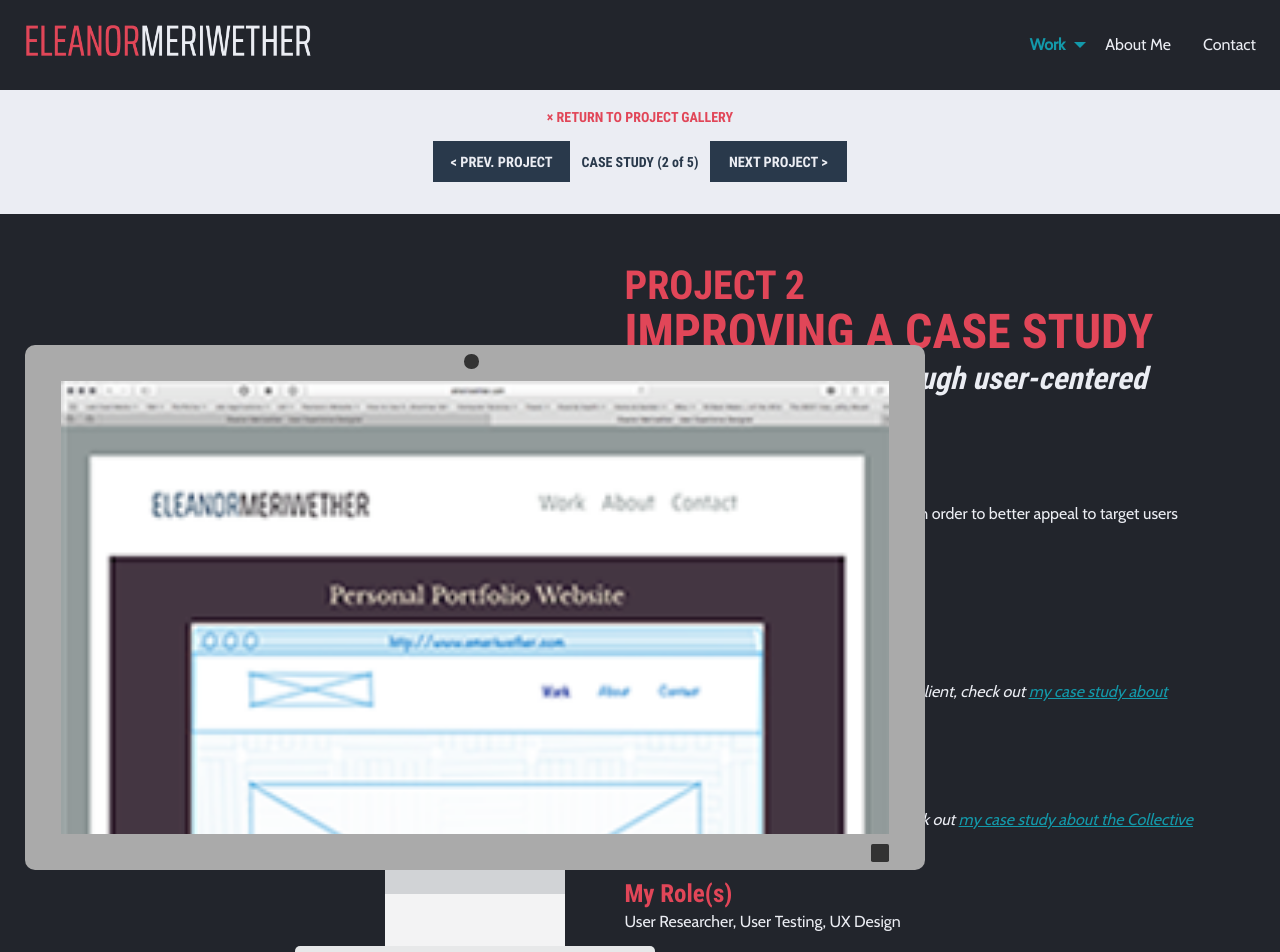
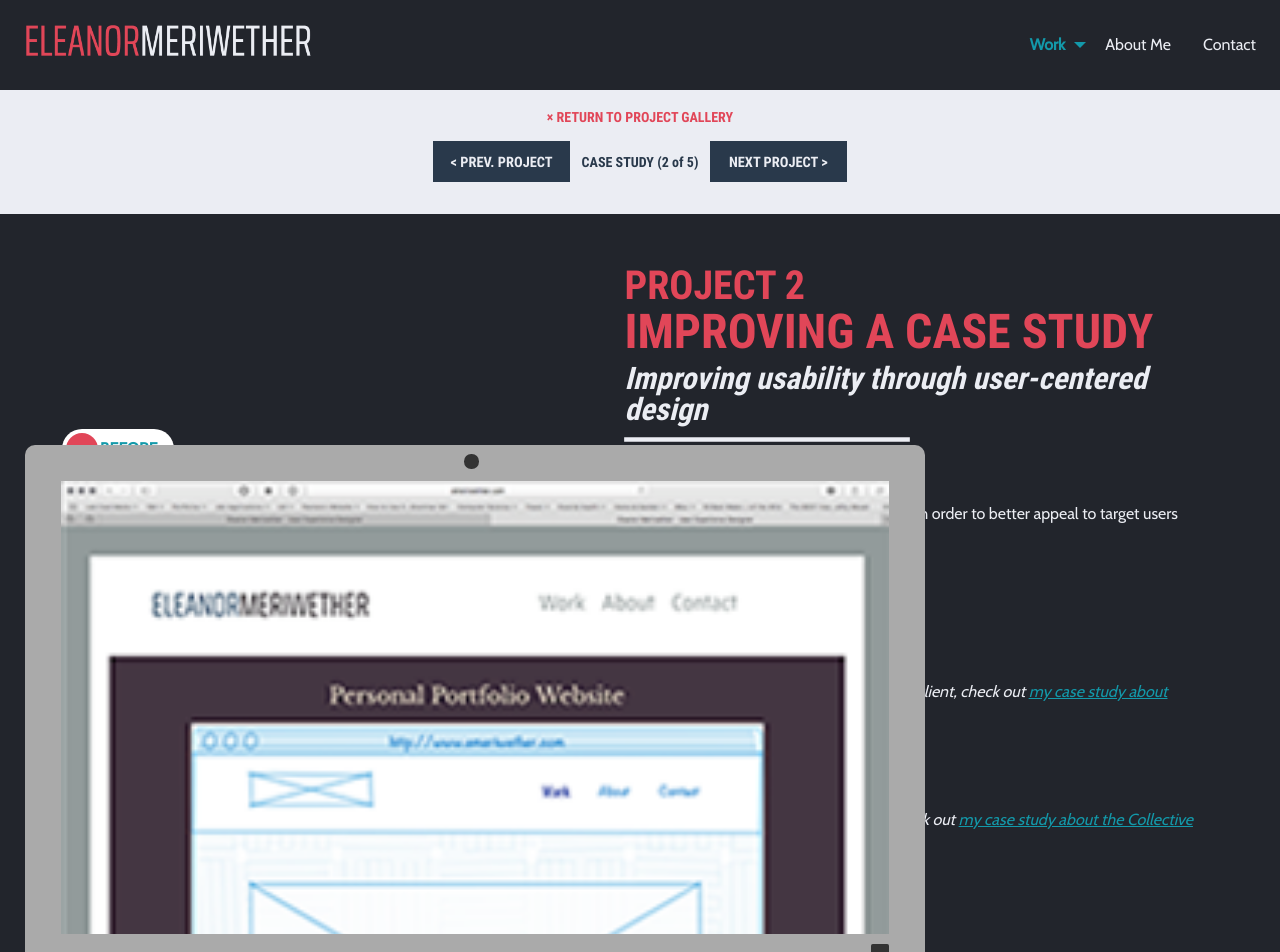
Before and after one commit to emeriwether/emeriwether.github.io, a Jekyll site: the page built from project.html, in a window 1280 px wide. Shown: the top 952 px of the page. Built offline with Jekyll 4.4.1, drawn with Linux system fonts in a browser that asks for light colours.

Commit message:
ct prev comm

```diff
--- a/project.html
+++ b/project.html
@@ -78,13 +78,15 @@
             <div class="grid-x show-for-large">
 
                 <!-- TOGGLE -->
-                <div class="switch large small-4 cell large-order-2 align-self-center" id="headerToggle">
+                <div class="grid-x align-center">
+                    <div class="switch large small-4 cell large-order-2" id="headerToggle">
                       <input class="switch-input" id="defaultSwitch" type="checkbox" name="defaultSwitch">
                       <label class="switch-paddle" for="defaultSwitch">
                         <span class="show-for-sr"></span>
                         <span class="switch-active" aria-hidden="true">AFTER</span>
                         <span class="switch-inactive" aria-hidden="true">BEFORE</span>
                       </label>
+                    </div>
                 </div>
 
                 <!-- BEFORE & AFTER IMAGE -->
```
Lines whose indentation alone changed are shown as unchanged.
